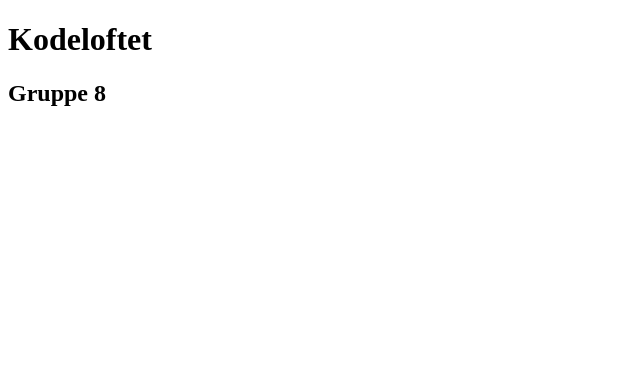
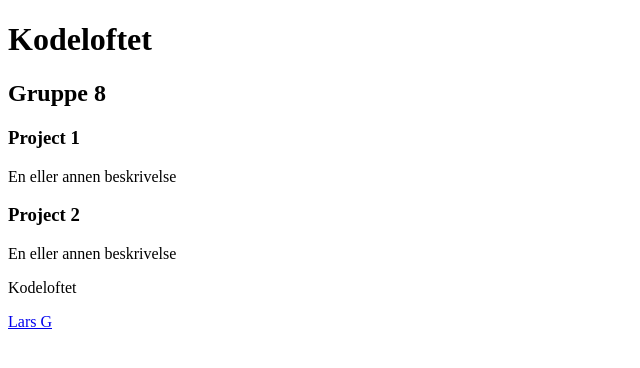
Before and after one commit to LarsGJobloop/kodeloftet-gruppe-8-project-gallery, a website: page index.html in a window 1280 px wide. Shown: the whole page, without its empty margins (0-640 px from the left). Drawn offline with Linux system fonts and the light colour scheme.

Commit message:
setup page structure

```diff
--- a/index.html
+++ b/index.html
@@ -1,14 +1,42 @@
 <!DOCTYPE html>
 <html>
 
+<body>
+
+</body>
+
+</html>
+
 <head>
+    <meta http-equiv="Content-Type" content="text/html;charset=UTF-8">
     <title>Kodeloftet Gruppe 8</title>
     <link rel="shortcut icon" href="favicon.svg">
 </head>
 
 <body>
-    <h1>Kodeloftet</h1>
-    <h2>Gruppe 8</h2>
+    <!-- Navbar / Top bar -->
+    <header>
+        <h1>Kodeloftet</h1>
+        <h2>Gruppe 8</h2>
+    </header>
+
+    <main>
+        <section>
+            <h3>Project 1</h3>
+            <p>En eller annen beskrivelse</p>
+        </section>
+
+        <section>
+            <h3>Project 2</h3>
+            <p>En eller annen beskrivelse</p>
+        </section>
+    </main>
+
+    <!-- Meta informasjon -->
+    <footer>
+        <p>Kodeloftet</p>
+        <a href="https://github.com/LarsGJobloop">Lars G</a>
+    </footer>
 </body>
 
 </html>
```
